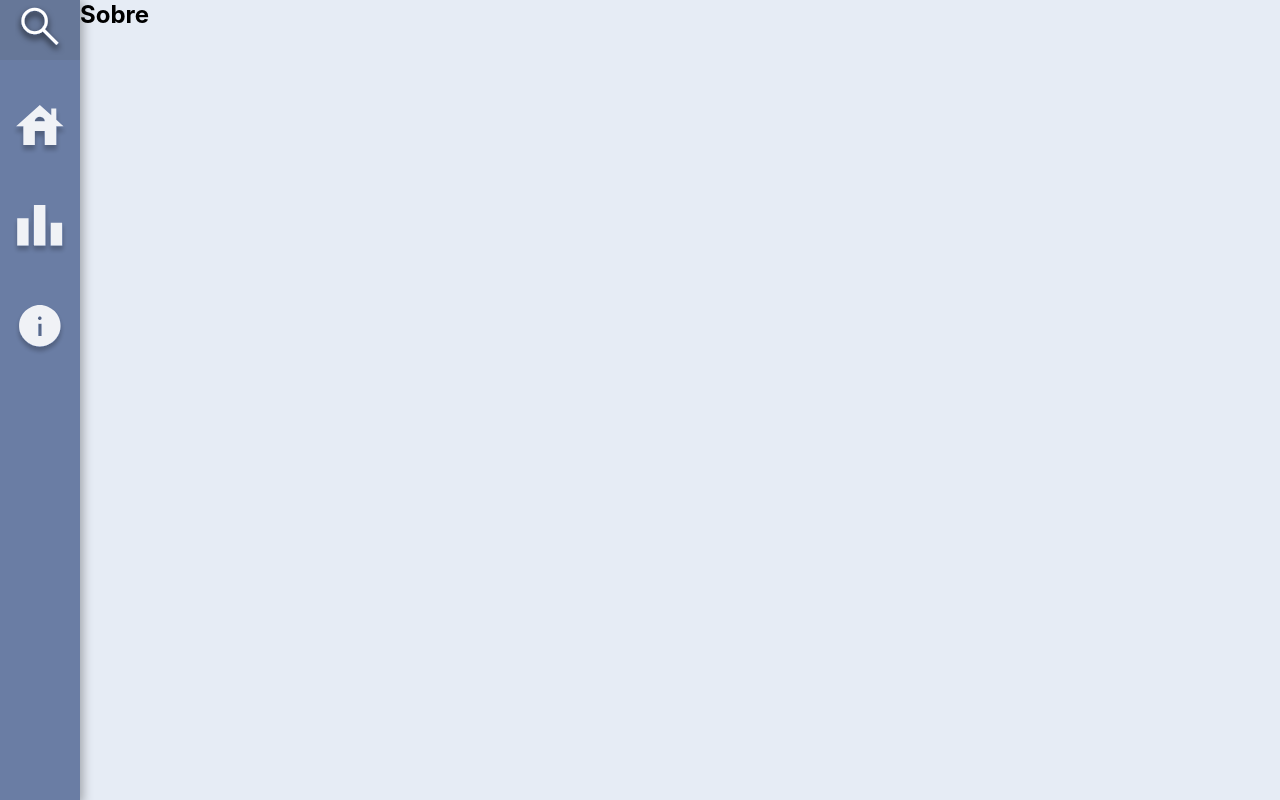
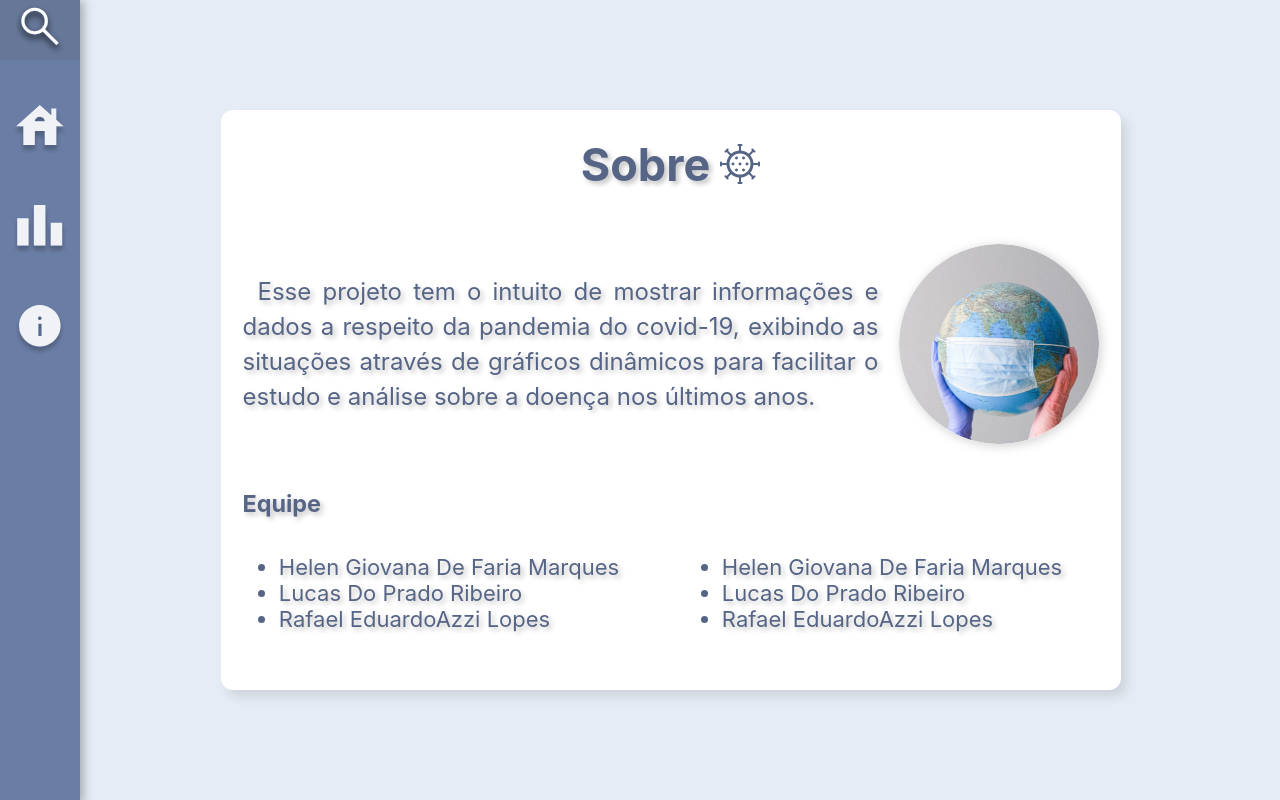
Before and after one commit to obertobr/ProjetoCovid, a React (Create React App) app: page / in a window 1280 px wide. Both pictures are taken after a click on the picture 40 px from the left and 330 px from the top of the page. Built offline with nearby package versions, Linux system fonts and the light colour scheme; the HTML template or start-up script is replaced by a standard one.

Commit message:
Adicionado tela sobre

```diff
--- a/src/App.js
+++ b/src/App.js
@@ -6,8 +6,10 @@ import home from '../src/icons/home.svg'
 import graph from '../src/icons/graph.svg'
 import info from '../src/icons/info.svg'
 import { useState } from 'react';
+import axios from 'axios';
 
 import { Home } from './components/Home';
+import { Sobre } from './components/Sobre';
 
 function App() {
 
@@ -15,6 +17,12 @@ function App() {
   let [analiseOn, setAnaliseOn] = useState(false)
   let [sobreOn, setSobreOn] = useState(false)
 
+  let pegarDadosPorEstado = async (uf,date) => {
+
+    let data = await axios.get(`http://localhost:4000/DadosCovid/${uf}/${date}`)
+
+    return data
+}
 
   let alterarConteudoMain = (area) => {
 
@@ -53,10 +61,10 @@ function App() {
         {
           homeOn ? (
           <>
-            <Home></Home>
+            <Home pegarDadosPorEstado={(uf,date) => pegarDadosPorEstado(uf,date)}></Home>
            </>
           ) : analiseOn ? (<h2>Analise</h2>) :
-          sobreOn ? (<h2>Sobre</h2>) : ""
+          sobreOn ? (<Sobre></Sobre>) : ""
         }
       </main>
     </>
--- /dev/null
+++ b/src/components/Sobre.js
@@ -0,0 +1,44 @@
+import imageVirus from "../icons/virus.svg"
+import imageGlobo from "../icons/globo.png"
+import "../styles/Sobre.css"
+export function Sobre () {
+
+
+    return (
+        <>
+            <div id="contentSobre">
+                <header>
+                    <h2>Sobre</h2>
+                    <img src={imageVirus} alt="virus"></img>
+                </header>
+
+                <div id="contentText">
+                    <p> Esse projeto tem o intuito de mostrar informações e dados a respeito da pandemia do covid-19, exibindo as situações através de gráficos dinâmicos para facilitar o estudo e análise sobre a doença nos últimos anos.</p>
+
+                    <img id="imageGlobo" src={imageGlobo} alt="globo"></img>
+                </div>
+
+                <div id="contentGrupo">
+                    <h3>Equipe</h3>
+
+                    <div id="equipe">
+
+                        <ol>
+                           <li>Helen Giovana De Faria Marques</li>
+                           <li>Lucas Do Prado Ribeiro</li>
+                           <li>Rafael EduardoAzzi Lopes </li>
+                        </ol>
+
+                        <ol>
+                           <li>Helen Giovana De Faria Marques </li>
+                           <li>Lucas Do Prado Ribeiro</li>
+                           <li>Rafael EduardoAzzi Lopes</li>
+                        </ol>
+                    </div>
+                </div>
+            </div>
+        </>
+    )
+
+
+}
--- a/src/styles/Global.css
+++ b/src/styles/Global.css
@@ -20,5 +20,9 @@ main {
     width: calc(100vw - 99px);
     height: 100vh;
     margin-left: 80px;
+    display: flex;
+    flex-direction: column;
+    align-items: center;
+    justify-content: center;
 
 }
--- /dev/null
+++ b/src/styles/Sobre.css
@@ -0,0 +1,77 @@
+#contentSobre {
+    width: 900px;
+    height: 580px;
+    background-color: rgb(255, 255, 255);
+    display: flex;
+    flex-direction: column;
+    align-items: center;
+    justify-content: center;
+    color: #566586;
+    padding: 2px;
+    padding-top: 0;
+    border-radius: 12px;
+    box-shadow: 6px 7px 11px rgba(0, 0, 0, 0.1);
+    font-size: 20px;
+    text-shadow: 3px 3px 5px rgba(0, 0, 0, 0.238);
+}
+
+#contentSobre > header {
+    display: flex;
+    align-items: center;
+    justify-content: center;
+    gap: 10px;
+    width: 100%;
+    height: 20%;
+    font-size: 30px;
+}
+
+#contentSobre > header > img {
+    width: 40px;
+    height: 40px;
+}
+
+#imageGlobo{
+    width: 200px;
+    height: 200px;
+    border-radius: 100%;
+    box-shadow: 2px 2px 11px rgba(0, 0, 0, 0.18)
+}
+
+#contentText {
+    padding: 20px;
+    text-align: justify;
+    width: 100%;
+    margin: 10px 0px;
+    height: 40%;
+    display: flex;
+    align-items: center;
+    justify-content: center;
+    gap: 20px;
+    font-size: 24px;
+    text-indent: 15px;
+    line-height: 35px;
+}
+
+#contentGrupo {
+    width: 100%;
+    height: 40%;
+    display: flex;
+    flex-direction: column;
+    justify-content: center;
+    padding: 20px;
+}
+
+#equipe {
+
+    width: 100%;
+    height: 100%;
+    display: flex;
+    align-items: center;
+    justify-content: space-around;
+    gap: 30px;
+}
+
+#equipe > ol {
+    font-size: 22px;
+    list-style: disc;
+}
```
Also changed, not shown: src/components/Home.js, src/icons/globo.png (added), src/icons/virus.svg (added).
